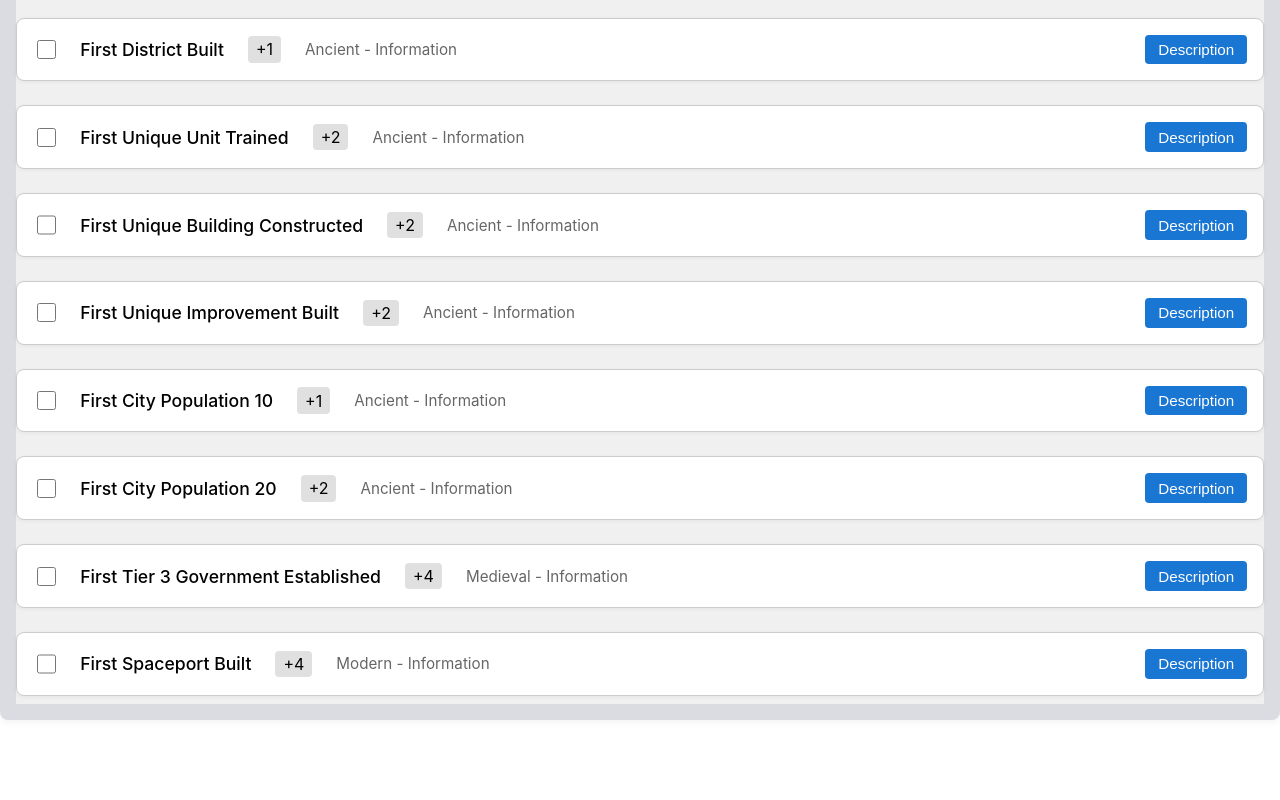
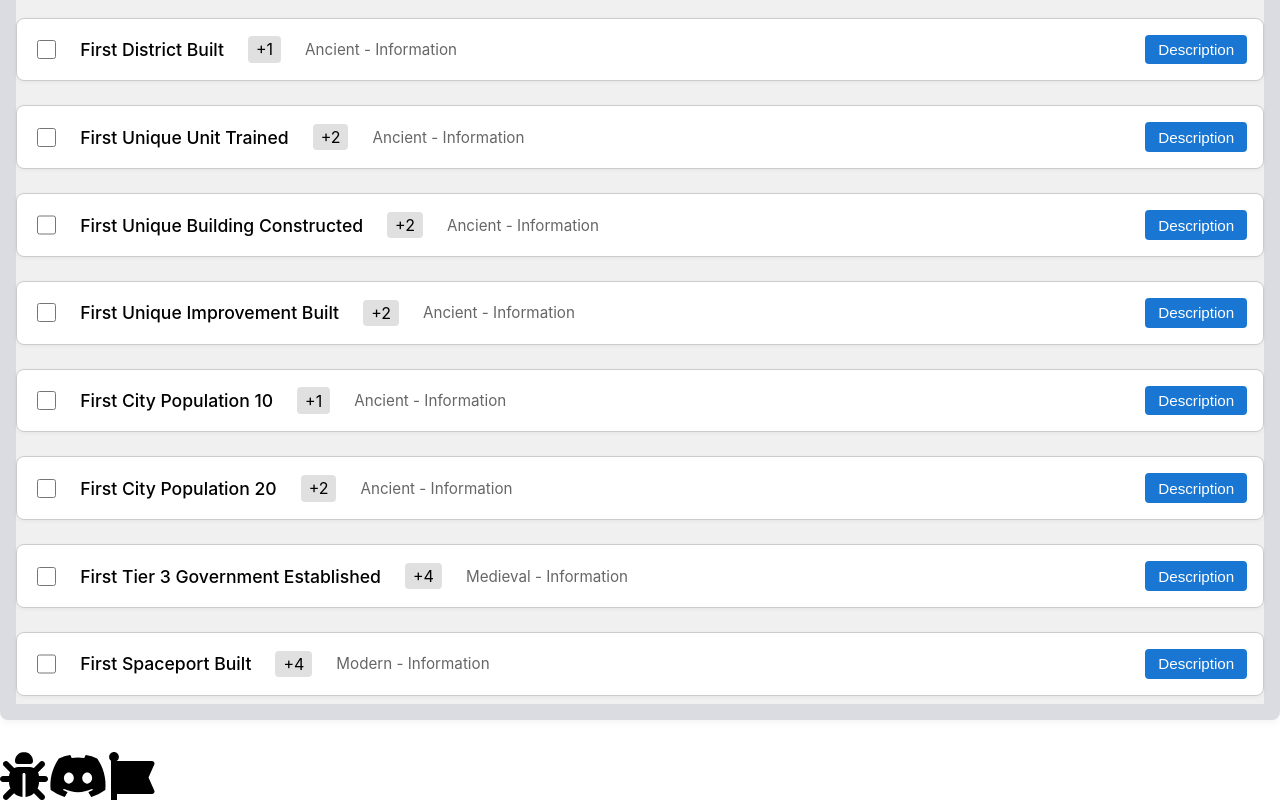
Before and after one commit to huntt3/Civ-6-Helper, a React (Vite) app: page / in a window 1280 px wide. Shown: the part 10883-11683 px from the top of the page. Before the commit the page ends 11635 px from the top, so only its background shows below. Built offline with nearby package versions, Linux system fonts and the light colour scheme.

Commit message:
Commit 49. Beginnings of footer

```diff
--- a/src/App.jsx
+++ b/src/App.jsx
@@ -4,6 +4,7 @@ import WondersContainer from "./WonderTracker/WondersContainer";
 import TechTreeContainer from "./TechTree/TechTreeContainer";
 import DistrictDiscountingContainer from "./DistrictDiscountingTool/DistrictDiscountingContainer";
 import GreatPeopleContainer from "./GreatPeopleTracker/GreatPeopleContainer";
+import Footer from "./Footer/Footer";
 
 // Main App component
 function App() {
@@ -17,6 +18,7 @@ function App() {
       <WondersContainer />
       <GreatPeopleContainer />
       <EraTrackerContainer />
+      <Footer />
     </main>
   );
 }
--- /dev/null
+++ b/src/Footer/Footer.jsx
@@ -0,0 +1,26 @@
+import React, { useState } from "react";
+import "./Footer.css";
+
+const Footer = () => {
+  return (
+    <footer className="App-footer">
+      <img
+        src="./icons/bug-solid.svg"
+        alt="science"
+        style={{ height: "3em", verticalAlign: "middle" }}
+      />
+      <img
+        src="./icons/discord-brands.svg"
+        alt="science"
+        style={{ height: "3em", verticalAlign: "middle" }}
+      />
+      <img
+        src="./icons/font-awesome-brands-solid.svg"
+        alt="science"
+        style={{ height: "3em", verticalAlign: "middle" }}
+      />
+    </footer>
+  );
+};
+
+export default Footer;
```
Also changed, not shown: src/Footer/Footer.css (added).
